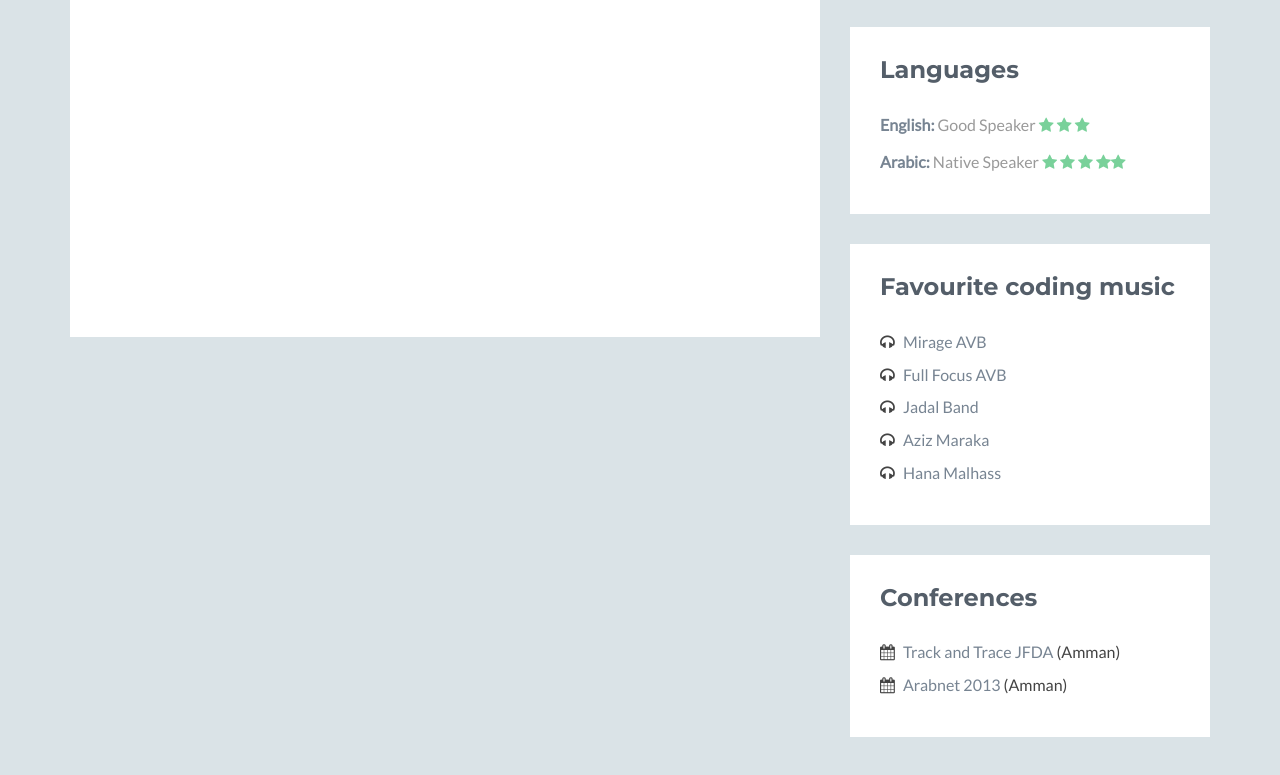
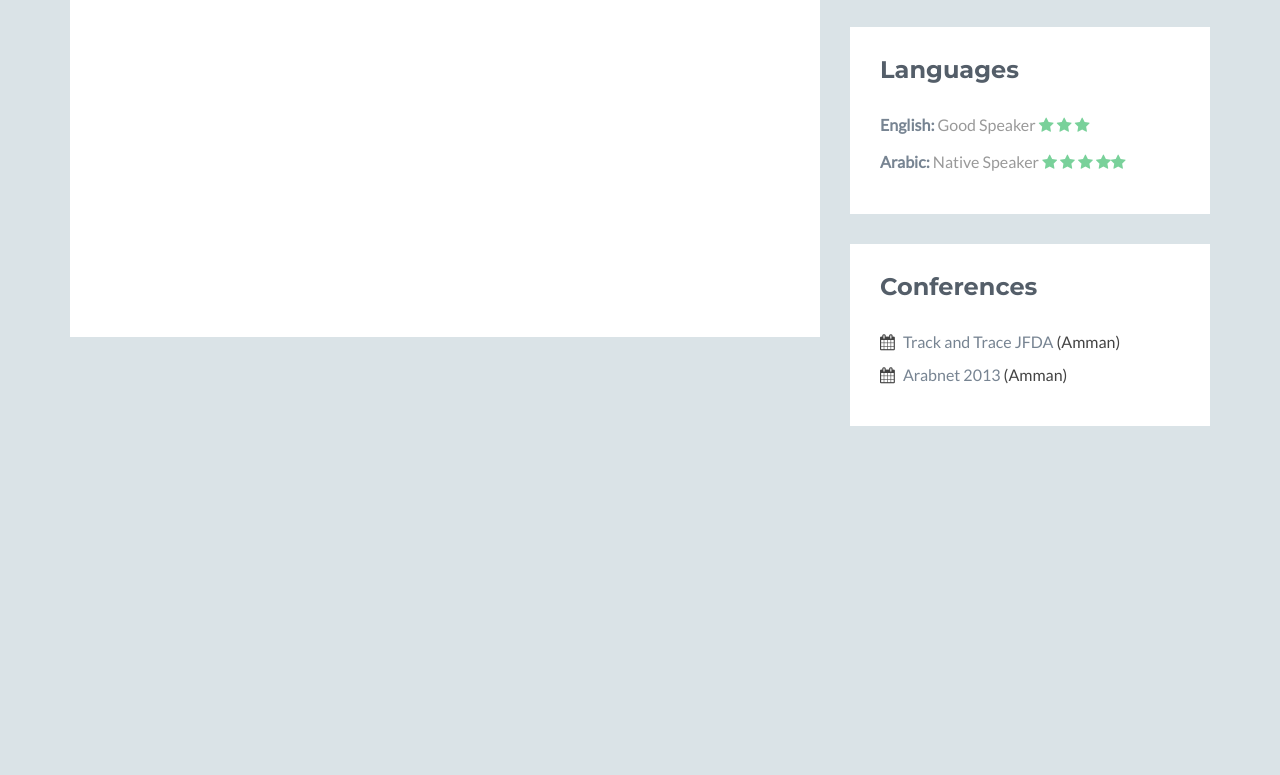
Before and after one commit to fadynaffa3/fadynaffa3.github.io, a plain HTML site: page index.html in a window 1280 px wide. Shown: the part 2054-2829 px from the top of the page. After the commit the page ends 2570 px from the top, so only its background shows below. Drawn offline with Linux system fonts and the light colour scheme; no server answers; a script that the page names is missing.

Commit message:
remove music section

```diff
--- a/index.html
+++ b/index.html
@@ -263,23 +263,6 @@ I have continued my career in building Web Applications focusing on the technica
                     </div><!--//section-inner-->
                 </aside><!--//section-->
 
-
-
-                <aside class="list music aside section">
-                    <div class="section-inner">
-                        <h2 class="heading">Favourite coding music</h2>
-                        <div class="content">
-                            <ul class="list-unstyled">
-                                <li><i class="fa fa-headphones"></i> <a href="https://www.youtube.com/watch?v=mfJC34tOZms">Mirage AVB</a></li>
-                                <li><i class="fa fa-headphones"></i> <a href="https://www.youtube.com/watch?v=-sTbfrq4Wzo">Full Focus AVB</a></li>
-                                <li><i class="fa fa-headphones"></i> <a href="#">Jadal Band</a></li>
-                                <li><i class="fa fa-headphones"></i> <a href="#">Aziz Maraka</a></li>
-                                <li><i class="fa fa-headphones"></i> <a href="#">Hana Malhass</a></li>
-                            </ul>
-                        </div><!--//content-->
-                    </div><!--//section-inner-->
-                </aside><!--//section-->
-
                 <aside class="list conferences aside section">
                     <div class="section-inner">
                         <h2 class="heading">Conferences</h2>
```
